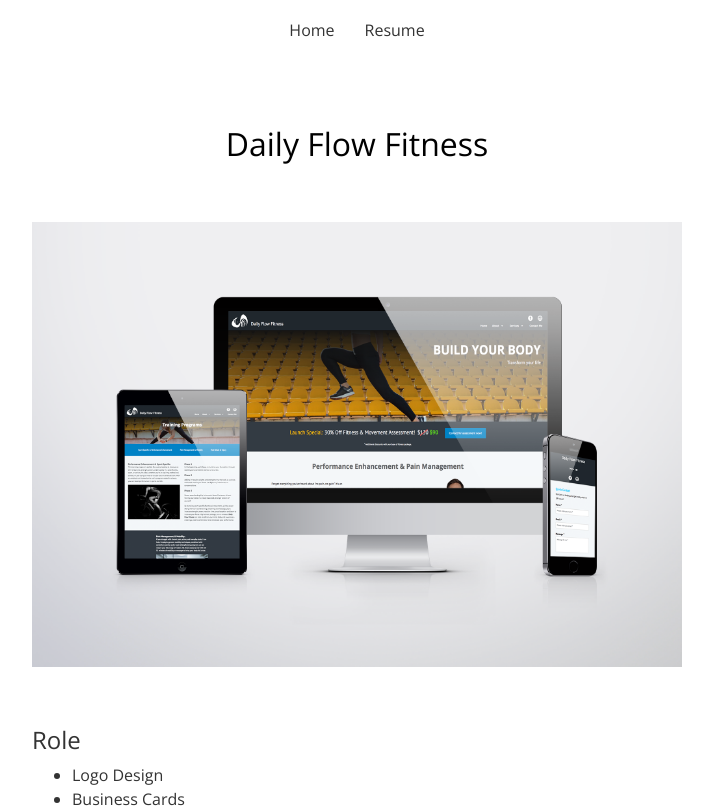
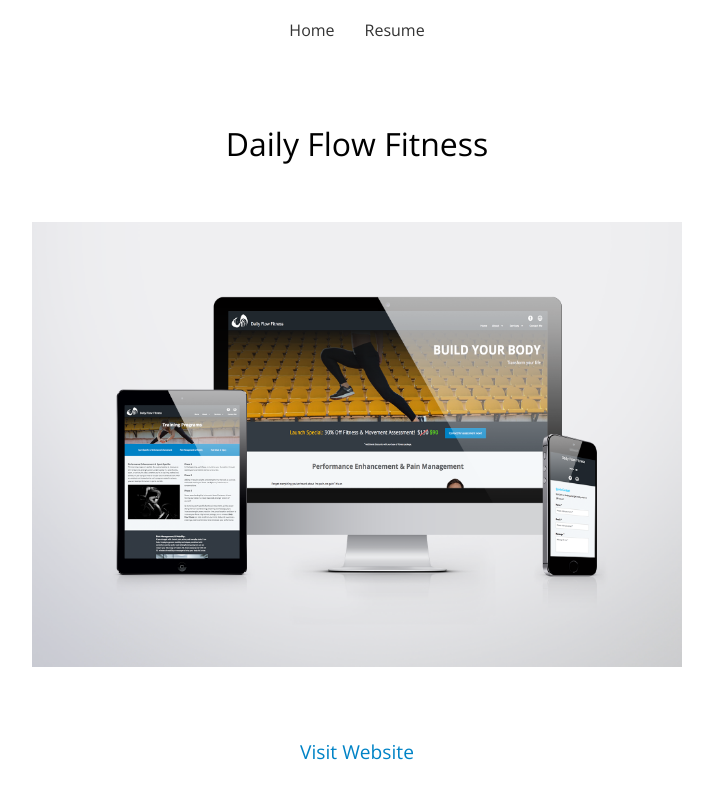
Before and after one commit to morgantaylor/Angular2-Portfolio-Project, an Angular app: page /case-study/dailyflowfitness in a window 1280 px wide. Shown: the top 808 px of the page, without its empty margins (283-996 px from the left). Built offline with nearby package versions, Linux system fonts and the light colour scheme.

Commit message:
DailyFlowFitness Link
- daily flow fitness is now live again, relink
- viewWebsite switched back to true for project feed

```diff
--- a/src/app/case-study/dailyflowfitness/dailyflowfitness.component.html
+++ b/src/app/case-study/dailyflowfitness/dailyflowfitness.component.html
@@ -1,7 +1,7 @@
 <section class="study">
   <h1>Daily Flow Fitness</h1>
   <img class="top-image" src="./assets/img/mockups/dff-mockup.png" alt="Daily Flow Fitness Mockup Image">
- <!--  <a href="http://www.dailyflowfitness.com/" target="_blank"><button class="liveSite">Visit Website</button></a> -->
+  <a href="http://www.dailyflowfitness.com/" target="_blank"><button class="liveSite">Visit Website</button></a>
   <div class="case-study">
     <h3>Role</h3>
     <ul>
--- a/src/app/projects/projects.ts
+++ b/src/app/projects/projects.ts
@@ -50,7 +50,7 @@
     description2: '',
     learnMore: true,
     learnMorePath: '/case-study/dailyflowfitness',
-    viewWebsite: false,
+    viewWebsite: true,
     viewWebsitePath: 'http://dailyflowfitness.com'
   },
   {
```
